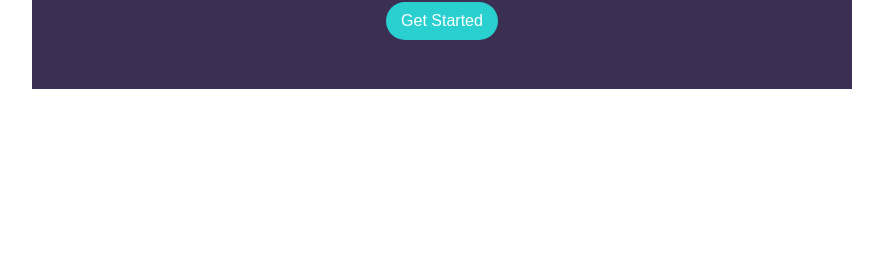
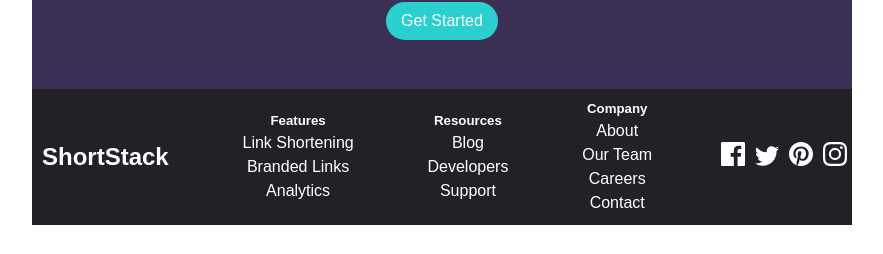
Before and after one commit to pand3m1x/SBA_Refactor_Project_URLShortner, a React (Vite) app: page / in a window 1280 px wide. Shown: the part 1082-1336 px from the top of the page, without its empty margins (198-1081 px from the left). Before the commit the page ends 1203 px from the top, so only its background shows below. Built offline with nearby package versions, Linux system fonts and the light colour scheme; no server answers.

Commit message:
.☘︎ ݁˖ Added FootNav with basic styling .☘︎ ݁˖

```diff
--- a/src/components/FootNav.jsx
+++ b/src/components/FootNav.jsx
@@ -1,10 +1,59 @@
+import facebookIcon from '../assets/icon-facebook.svg';
+import instagramIcon from '../assets/icon-instagram.svg';
+import twitterIcon from '../assets/icon-twitter.svg';
+import pinterestIcon from '../assets/icon-pinterest.svg';
+
+function FootNav(){
+
+  return(
+    <>
+       <nav id="bottomNav">
+        <div className="navLogo">
+          <a href=""><p className="logoText">ShortStack</p></a>
+        </div>
+       <div>
+         <ul>
+           <a href=""><li><h5>Features</h5></li></a>
+
+           <a href=""><li className="notHeader">Link Shortening</li></a>
+           <a href=""><li className="notHeader">Branded Links</li></a>
+           <a href=""><li className="notHeader">Analytics</li></a>
+         </ul>
+       </div>
+       <div>
+         <ul>
+           <a href=""><li><h5>Resources</h5></li></a>
+
+           <a href=""><li className="notHeader">Blog</li></a>
+           <a href=""><li className="notHeader">Developers</li></a>
+           <a href=""><li className="notHeader">Support</li></a>
+         </ul>
+       </div>
+       <div>
+         <ul>
+           <a href=""><li><h5>Company</h5></li></a>
+
+           <a href=""><li className="notHeader">About</li></a>
+           <a href=""><li className="notHeader">Our Team</li></a>
+           <a href=""><li className="notHeader">Careers</li></a>
+           <a href=""><li className="notHeader">Contact</li></a>
+         </ul>
+       </div>
+       <div id="socialMediaBar">
+         <a href=""><img src={ facebookIcon } alt="clickable icon of facebook."/></a>
+         <a href=""><img src={ twitterIcon } alt="clickable icon of twitter."/></a>
+         <a href=""><img src={ pinterestIcon } alt="clickable icon of Pinterest."/></a>
+         <a href=""><img src={ instagramIcon } alt="clickable icon of instagram."/></a>
+      </div>
+     </nav>
+    </>
+  );
+}
+
+export default FootNav
 
 
-
-
-
-
-//  <nav id="bottomNav">
+{/* //  <nav id="bottomNav">
 //       <div class="navLogo">
 //         <a href=""><p class="logoText">ShortStack</p></a>
 //       </div>
@@ -43,4 +92,4 @@
 //         <a href=""><img src="./images/icon-pinterest.svg" alt="clickable icon of Pinterest."></a>
 //         <a href=""><img src="./images/icon-instagram.svg" alt="clickable icon of instagram."></a>
 //       </div>
-//     </nav>
+//     </nav> */}
--- a/src/components/UrlShortnerSection.jsx
+++ b/src/components/UrlShortnerSection.jsx
@@ -59,7 +59,7 @@ function UrlShortner(){
           </form>
           <div id="shortnedUrl">
             <ul style={{listStyle:"none"}}>
-              {shortendUrl.map((url,index) => (<li key={index}> { url }
+              {shortendUrl.map((url,index) => (<li key={index} style={{backgroundColor:"white"}}> { url }
                 <button onClick={()=>copyToClipboard(url)}>copy</button></li>))}
             </ul>
           </div>
--- a/src/pages/Homepage.jsx
+++ b/src/pages/Homepage.jsx
@@ -11,6 +11,7 @@ import HeroSection from '../components/HeroSection';
 import UrlShortner from '../components/UrlShortnerSection';
 import InfoSection from '../components/InfoSection';
 import StartTodaySection from '../components/StartTodaySection';
+import FootNav from '../components/FootNav';
 
 function Homepage(){
 
@@ -22,6 +23,7 @@ function Homepage(){
       <UrlShortner></UrlShortner>
       <InfoSection></InfoSection>
       <StartTodaySection></StartTodaySection>
+      <FootNav></FootNav>
     </>
   );
 }
```
